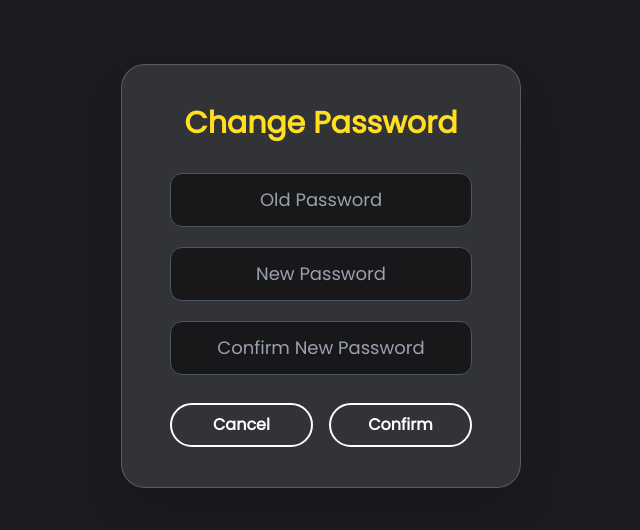
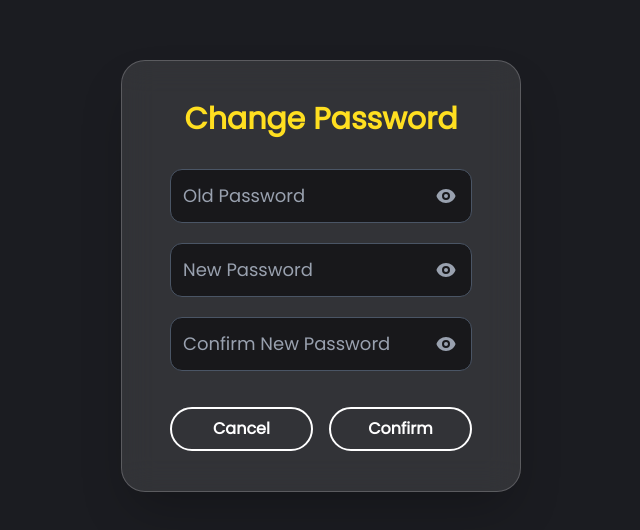
Before and after one commit to ShawnMayol/explain-my-bills, a React (Vite) app in the folder frontend/: page /profile/change-password in a window 1280 px wide. Shown: the part 124-654 px from the top of the page, without its empty margins (319-959 px from the left). Built offline with nearby package versions, Linux system fonts and the light colour scheme; no server answers; sample sign-in values are in the browser's storage.

Commit message:
feat: add password visibility toggle to ChangePassword

```diff
--- a/frontend/src/pages/ChangePassword.jsx
+++ b/frontend/src/pages/ChangePassword.jsx
@@ -7,6 +7,7 @@ import {
 } from "firebase/auth";
 import { auth } from "../../firebase/firebaseConfig";
 import { useAuth } from "../context/AuthContext";
+import { HiEye, HiEyeOff } from "react-icons/hi";
 
 export default function ChangePassword() {
     const { user } = useAuth();
@@ -17,6 +18,9 @@ export default function ChangePassword() {
     const [confirmNewPassword, setConfirmNewPassword] = useState("");
     const [error, setError] = useState("");
     const [success, setSuccess] = useState("");
+    const [showOldPassword, setShowOldPassword] = useState(false);
+    const [showNewPassword, setShowNewPassword] = useState(false);
+    const [showConfirmPassword, setShowConfirmPassword] = useState(false);
 
     const isGoogle = user?.providerData.some(
         (p) => p.providerId === "google.com"
@@ -24,7 +28,10 @@ export default function ChangePassword() {
 
     useEffect(() => {
         if (isGoogle) {
-            window.open("https://myaccount.google.com/security/signinoptions/password", "_blank");
+            window.open(
+                "https://myaccount.google.com/security/signinoptions/password",
+                "_blank"
+            );
             navigate("/profile");
         }
     }, [isGoogle, navigate]);
@@ -65,6 +72,18 @@ export default function ChangePassword() {
         }
     };
 
+    const toggleOldPassword = () => {
+        setShowOldPassword((prev) => !prev);
+    };
+
+    const toggleNewPassword = () => {
+        setShowNewPassword((prev) => !prev);
+    };
+
+    const toggleConfirmPassword = () => {
+        setShowConfirmPassword((prev) => !prev);
+    };
+
     if (isGoogle) {
         return null;
     }
@@ -79,34 +98,90 @@ export default function ChangePassword() {
                     onSubmit={handleSubmit}
                     className="flex flex-col items-center gap-5 w-full"
                 >
+                    <div className="relative w-full">
                         <input
-                        type="password"
+                            type={showOldPassword ? "text" : "password"}
                             value={oldPassword}
                             onChange={(e) => setOldPassword(e.target.value)}
-                        className="w-full border border-gray-600 rounded-xl p-3 bg-zinc-900 text-white placeholder-gray-400 text-center text-lg focus:outline-none focus:ring-2 focus:ring-yellow-300"
+                            className="w-full border border-gray-600 rounded-xl p-3 bg-zinc-900 text-white placeholder-gray-400 text-lg focus:outline-none focus:ring-2 focus:ring-yellow-300"
                             placeholder="Old Password"
                             autoComplete="current-password"
                         />
+                        <button
+                            type="button"
+                            className="absolute right-4 top-1/2 transform -translate-y-1/2 text-gray-400 hover:text-white focus:outline-none cursor-pointer"
+                            onClick={() => setShowOldPassword(!showOldPassword)}
+                            aria-label={
+                                showOldPassword
+                                    ? "Hide password"
+                                    : "Show password"
+                            }
+                        >
+                            {showOldPassword ? (
+                                <HiEyeOff size={20} />
+                            ) : (
+                                <HiEye size={20} />
+                            )}
+                        </button>
+                    </div>
+                    <div className="relative w-full">
                         <input
-                        type="password"
+                            type={showNewPassword ? "text" : "password"}
                             value={newPassword}
                             onChange={(e) => setNewPassword(e.target.value)}
-                        className="w-full border border-gray-600 rounded-xl p-3 bg-zinc-900 text-white placeholder-gray-400 text-center text-lg focus:outline-none focus:ring-2 focus:ring-yellow-300"
+                            className="w-full border border-gray-600 rounded-xl p-3 bg-zinc-900 text-white placeholder-gray-400 text-lg focus:outline-none focus:ring-2 focus:ring-yellow-300"
                             placeholder="New Password"
                             autoComplete="new-password"
                         />
+                        <button
+                            type="button"
+                            className="absolute right-4 top-1/2 transform -translate-y-1/2 text-gray-400 hover:text-white focus:outline-none cursor-pointer"
+                            onClick={() => setShowNewPassword(!showNewPassword)}
+                            aria-label={
+                                showNewPassword
+                                    ? "Hide password"
+                                    : "Show password"
+                            }
+                        >
+                            {showNewPassword ? (
+                                <HiEyeOff size={20} />
+                            ) : (
+                                <HiEye size={20} />
+                            )}
+                        </button>
+                    </div>
+                    <div className="relative w-full">
                         <input
-                        type="password"
+                            type={showConfirmPassword ? "text" : "password"}
                             value={confirmNewPassword}
                             onChange={(e) =>
                                 setConfirmNewPassword(e.target.value)
                             }
-                        className="w-full border border-gray-600 rounded-xl p-3 bg-zinc-900 text-white placeholder-gray-400 text-center text-lg focus:outline-none focus:ring-2 focus:ring-yellow-300"
+                            className="w-full border border-gray-600 rounded-xl p-3 bg-zinc-900 text-white placeholder-gray-400 text-lg focus:outline-none focus:ring-2 focus:ring-yellow-300"
                             placeholder="Confirm New Password"
                             autoComplete="new-password"
                         />
+                        <button
+                            type="button"
+                            className="absolute right-4 top-1/2 transform -translate-y-1/2 text-gray-400 hover:text-white focus:outline-none cursor-pointer"
+                            onClick={() =>
+                                setShowConfirmPassword(!showConfirmPassword)
+                            }
+                            aria-label={
+                                showConfirmPassword
+                                    ? "Hide password"
+                                    : "Show password"
+                            }
+                        >
+                            {showConfirmPassword ? (
+                                <HiEyeOff size={20} />
+                            ) : (
+                                <HiEye size={20} />
+                            )}
+                        </button>
+                    </div>
 
-                    <div className="flex flex-col sm:flex-row gap-4 mt-2 w-full">
+                    <div className="flex flex-col sm:flex-row gap-4 mt-4 w-full">
                         <button
                             type="button"
                             onClick={() => navigate("/profile")}
```
Lines whose indentation alone changed are shown as unchanged.
